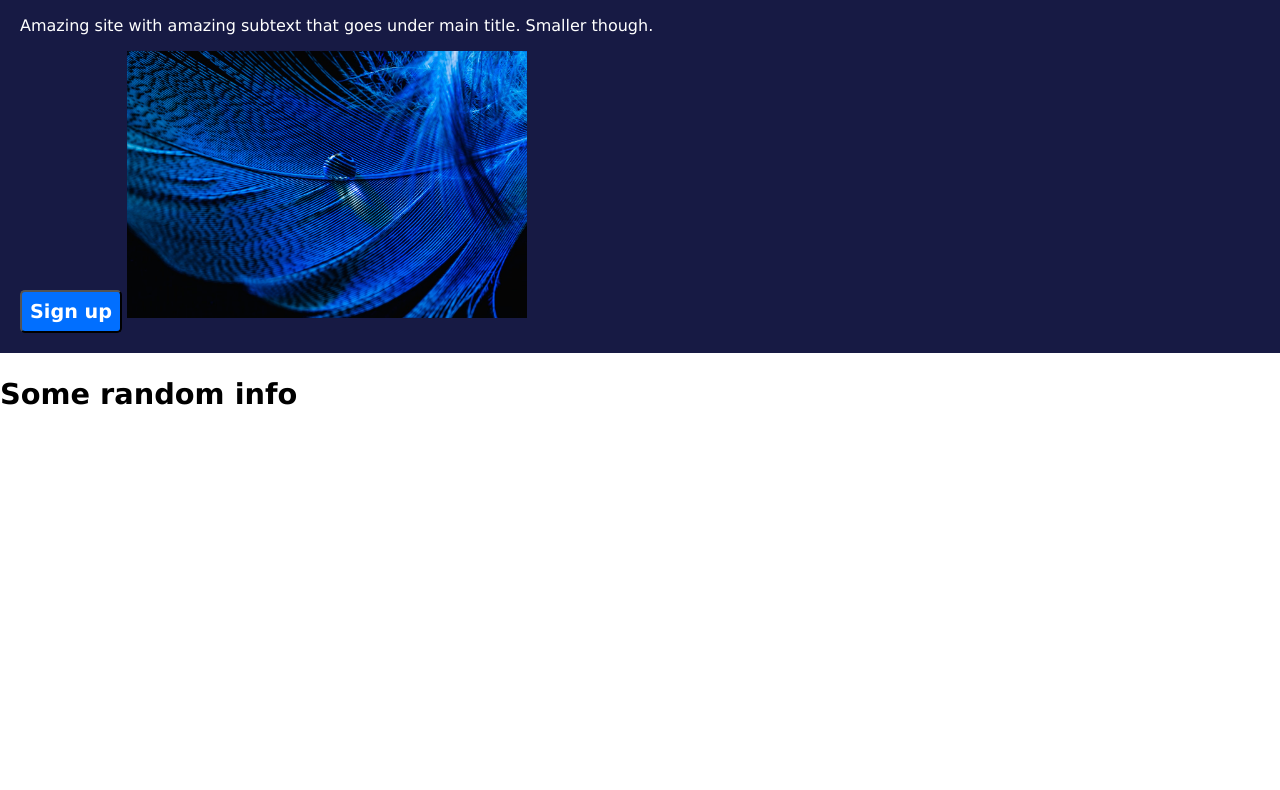
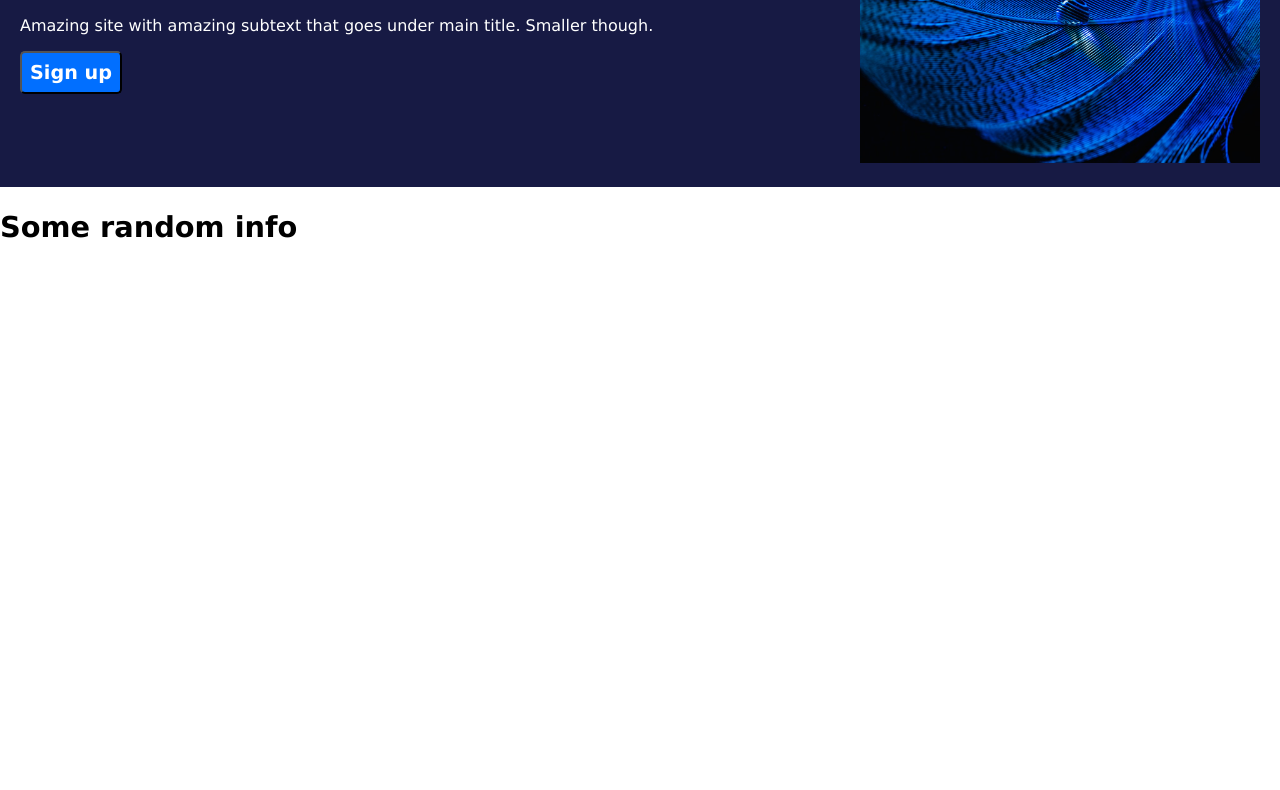
Before and after one commit to BadCoderV/Landing-page, a plain HTML site: page index.html in a window 1280 px wide. Shown: the part 192-982 px from the top of the page. Drawn offline with Linux system fonts and the light colour scheme.

Commit message:
First box configuration comoplete

```diff
--- a/index.html
+++ b/index.html
@@ -19,12 +19,18 @@
             </div>
         </div>
         <div class="first-box">    <!-- First box -->
-            <h1>This website is awesome</h1>
-            <p>Amazing site with amazing subtext that goes under main title. Smaller though.</p>
-            <a href="">
-                <button>Sign up</button>
-            </a>
-            <img src="./images/placeholder.jpg" alt="Image placeholder">    <!--Placeholder Image-->
+            <div class="first-box-left-part">
+                <div>
+                    <h1>This website is awesome</h1>
+                    <p>Amazing site with amazing subtext that goes under main title. Smaller though.</p>
+                    <a href="">
+                        <button>Sign up</button>
+                    </a>
+                </div>
+
+            </div>
+            <div><img src="./images/placeholder.jpg" alt="Image placeholder" width="400">    <!--Placeholder Image--></div>
+
         </div>
         <div class="second-box">    <!-- Second box -->
             <h2>Some random info</h2>
--- a/styles.css
+++ b/styles.css
@@ -58,10 +58,14 @@ h1{
     color: white;
     background-color:rgb(23, 26, 68);
     padding: 20px;
+    display: flex;
+    justify-content: space-between;
 }
 .first-box img{
-    width: 400px;
+    /*width: 400px;
     height: auto;
+    padding: 24px;*/
+    flex: 0 1 0%;
 }
 .first-box button{
     background-color: rgb(1, 111, 255);
@@ -70,6 +74,14 @@ h1{
     color: white;
     font-weight: bolder;
     font-size: 1.2rem;
+}
+.first-box-left-part{
+    flex:1;
+    justify-content: center;
+    /*padding-left: 70px;*/
+}
+.first-box-right-part{
+    flex: 1;
 }
 
 
```
